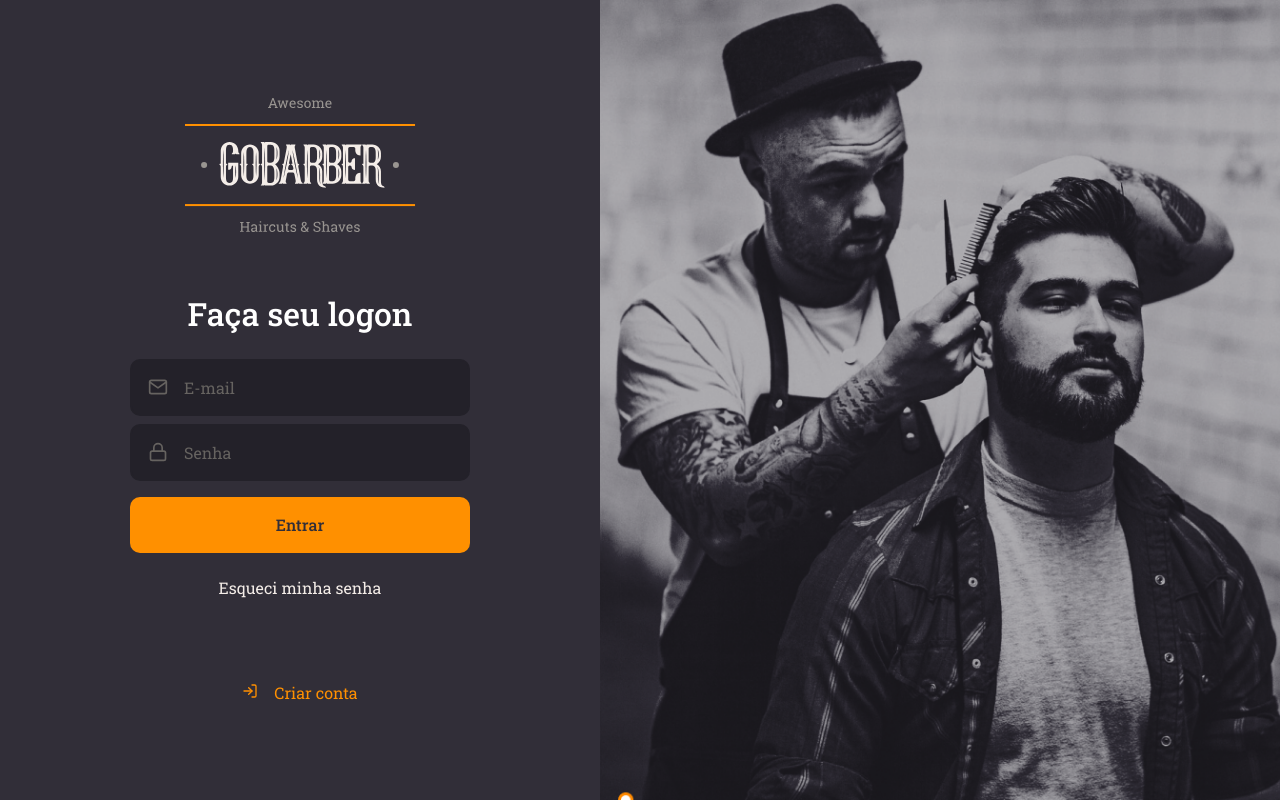
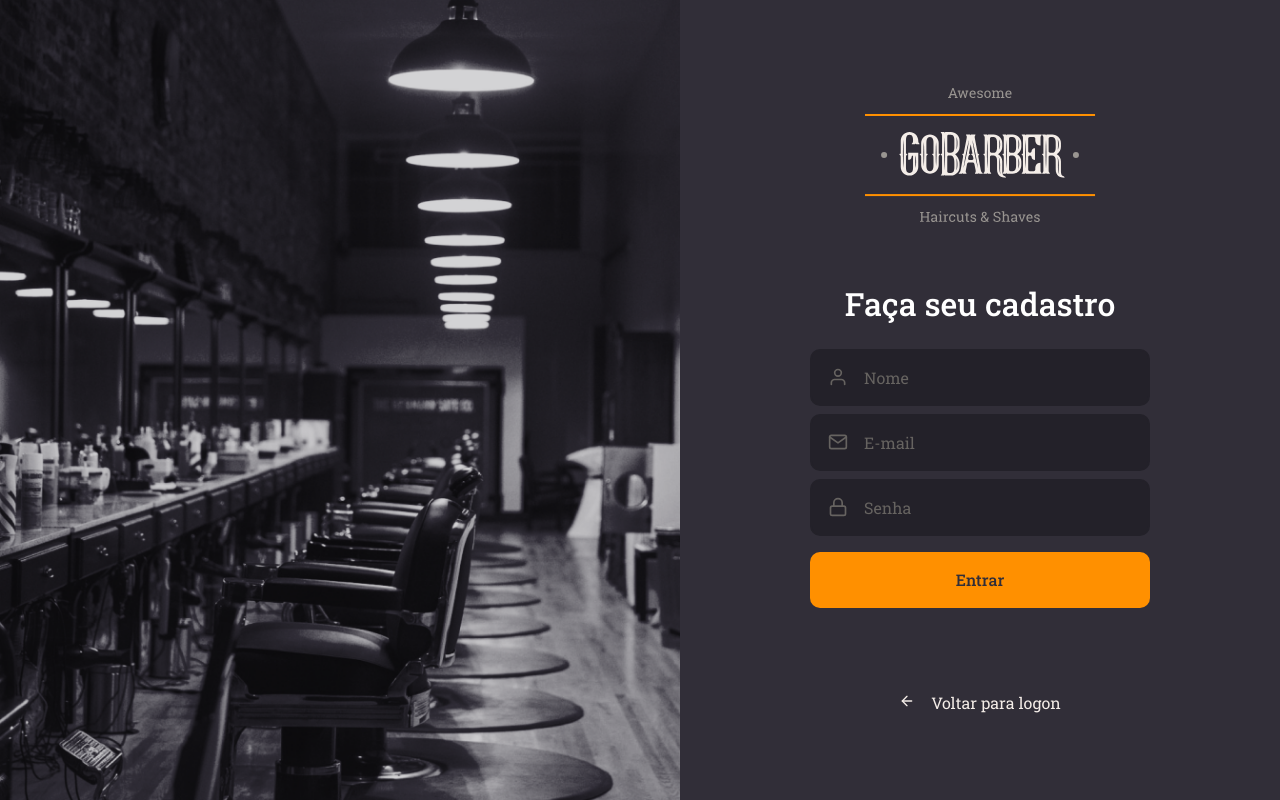
Before and after one commit to rafaelsos/gobarber-web, a React (Create React App) app: page / in a window 1280 px wide. Built offline with nearby package versions, Linux system fonts and the light colour scheme.

Commit message:
creating registration page

```diff
--- a/src/App.tsx
+++ b/src/App.tsx
@@ -1,11 +1,12 @@
 import React from 'react';
 
-import SignIn from './pages/SignIn';
+// import SignIn from './pages/SignIn';
+import SignUp from './pages/SignUp';
 import GlobalStyle from './styles/global';
 
 const App: React.FC = () => (
   <>
-    <SignIn />
+    <SignUp />
     <GlobalStyle />
   </>
 );
--- /dev/null
+++ b/src/pages/SignUp/index.tsx
@@ -0,0 +1,40 @@
+import React from 'react';
+import { FiArrowLeft, FiMail, FiUser, FiLock } from 'react-icons/fi';
+
+import logoImg from '../../assets/logo.svg';
+
+import Input from '../../components/Input';
+import Button from '../../components/Button';
+
+import { Container, Content, Background } from './styles';
+
+const SignUp: React.FC = () => (
+  <Container>
+    <Background />
+    <Content>
+      <img src={logoImg} alt="GoBarber" />
+
+      <form>
+        <h1>Faça seu cadastro</h1>
+
+        <Input name="name" icon={FiUser} placeholder="Nome" />
+        <Input name="email" icon={FiMail} placeholder="E-mail" />
+        <Input
+          name="password"
+          icon={FiLock}
+          type="password"
+          placeholder="Senha"
+        />
+
+        <Button type="submit">Entrar</Button>
+      </form>
+
+      <a href="fsdfs">
+        <FiArrowLeft />
+        Voltar para logon
+      </a>
+    </Content>
+  </Container>
+);
+
+export default SignUp;
--- /dev/null
+++ b/src/pages/SignUp/styles.ts
@@ -0,0 +1,68 @@
+import styled from 'styled-components';
+import { shade } from 'polished';
+
+import signUpBackgroundImg from '../../assets/sign-up-background.png';
+
+export const Container = styled.div`
+  height: 100vh;
+
+  display: flex;
+  align-items: stretch;
+`;
+
+export const Content = styled.div`
+  display: flex;
+  flex-direction: column;
+  align-items: center;
+  place-content: center;
+
+  width: 100%;
+  max-width: 600px;
+
+  form {
+    margin: 60px 0;
+    width: 340px;
+    text-align: center;
+
+    h1 {
+      margin-bottom: 24px;
+    }
+
+    a {
+      color: #f4ede8;
+      display: block;
+      margin-top: 24px;
+      text-decoration: none;
+
+      transition: color 0.2s;
+
+      &:hover {
+        color: ${shade(0.2, '#f4ede8')};
+      }
+    }
+  }
+
+  > a {
+    display: flex;
+    align-items: center;
+    color: #f4ede8;
+    display: block;
+    margin-top: 24px;
+    text-decoration: none;
+    transition: color 0.2s;
+
+    &:hover {
+      color: ${shade(0.2, '#f4ede8')};
+    }
+
+    svg {
+      margin-right: 16px;
+    }
+  }
+`;
+
+export const Background = styled.div`
+  flex: 1;
+  background: url(${signUpBackgroundImg}) no-repeat center;
+  background-size: cover;
+`;
```
Also changed, not shown: src/assets/sign-up-background.png (added).
